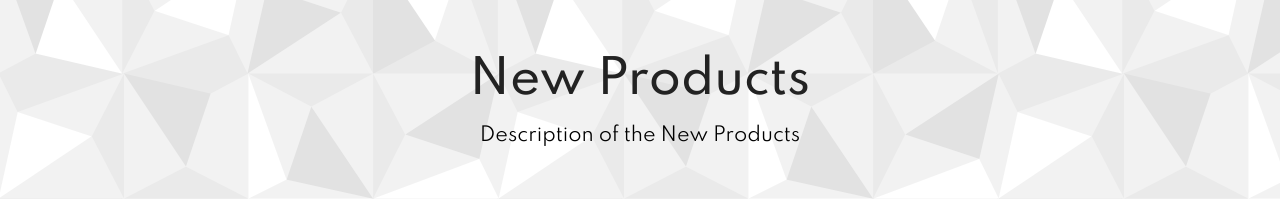
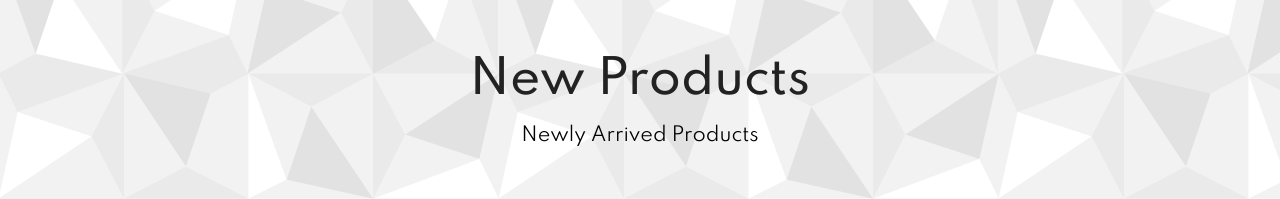
Before and after one commit to Enzo-El/MP1_STGB, a plain HTML site: page index.html in a window 1280 px wide. Shown: the part 2301-2500 px from the top of the page. Drawn offline with nearby package versions, Linux system fonts and the light colour scheme.

Commit message:
Update index.html
Updated Description of New Products

```diff
--- a/index.html
+++ b/index.html
@@ -270,7 +270,7 @@
     <!---Newly Available Products for Sale Section--->
     <section id="products" class="section-p1">
         <h2>New Products</h2>
-        <p>Description of the New Products</p>
+        <p>Newly Arrived Products</p>
 
         <div class="prod-container">
             <div class="prod">
```
